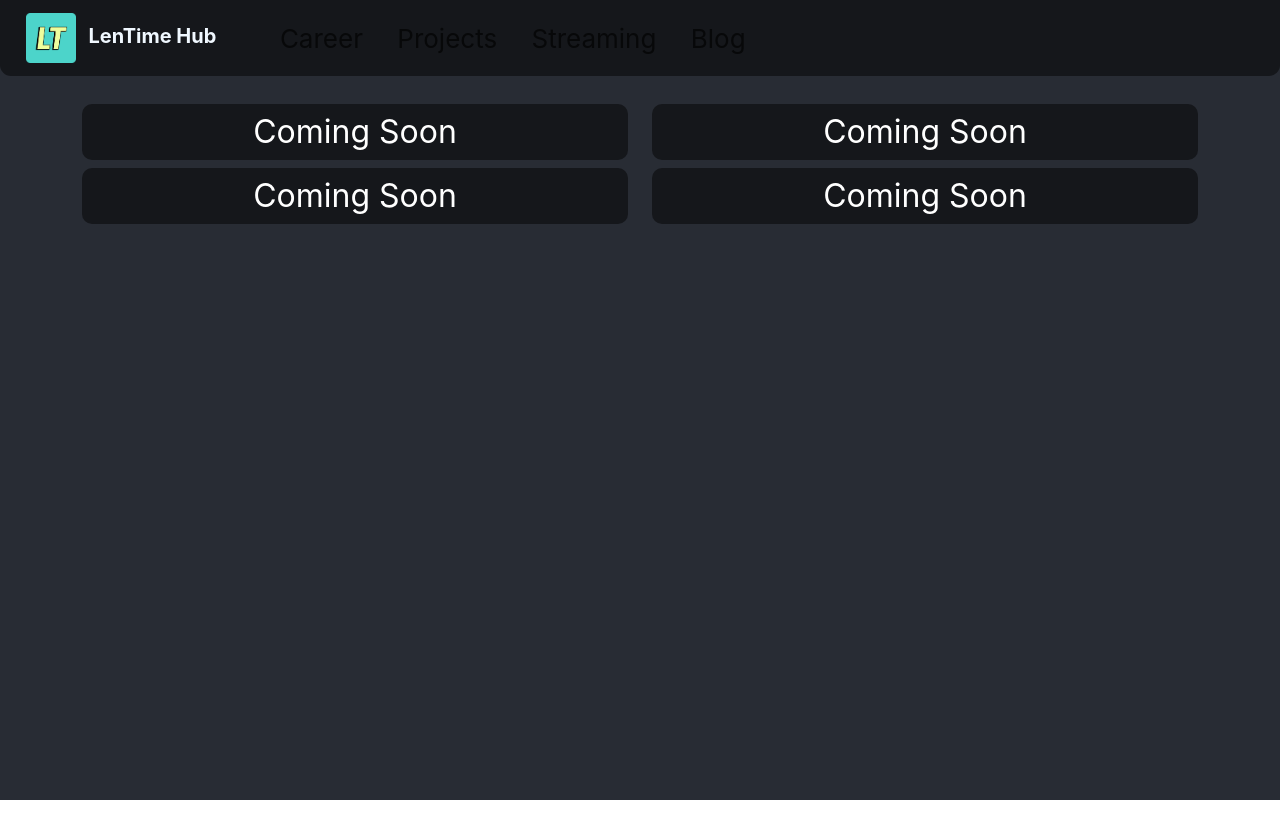
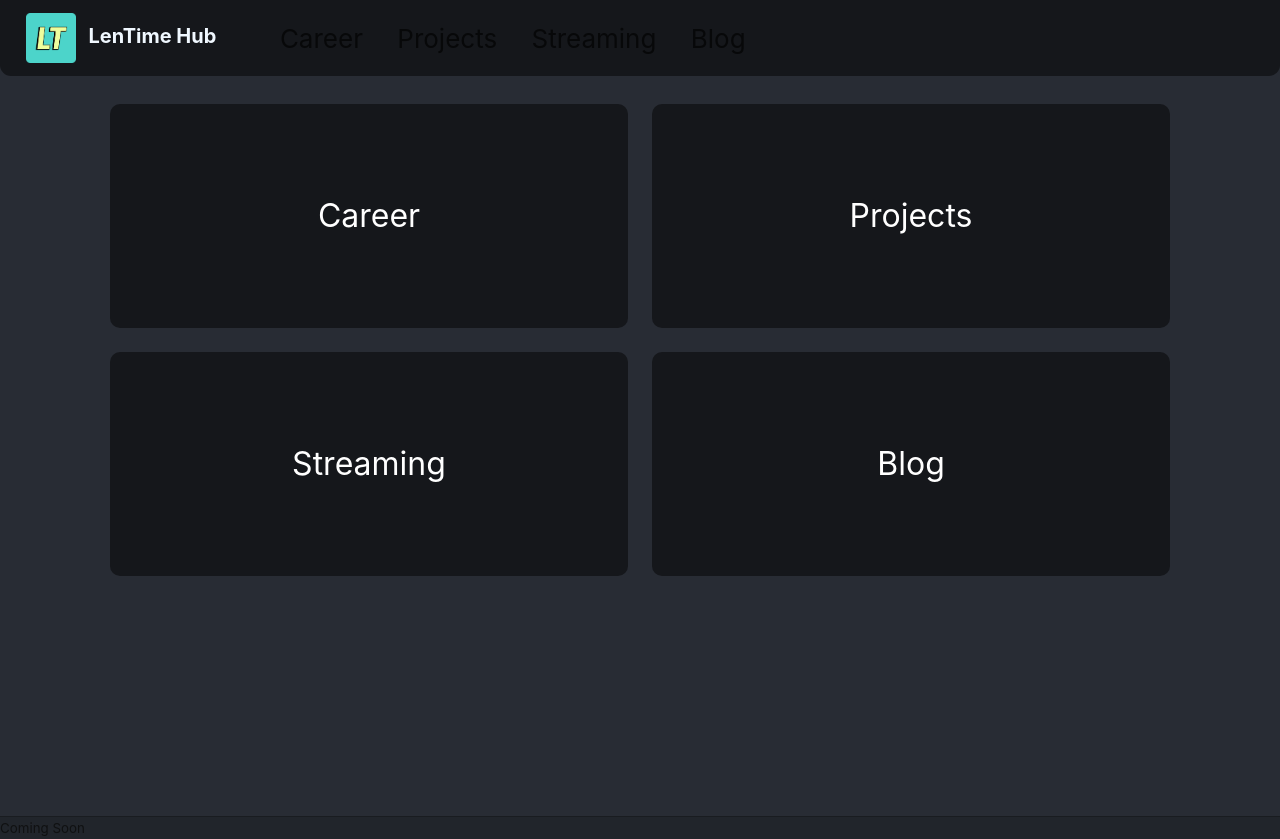
Before and after one commit to Dranelmek/Blogsite, a React (Create React App) app in the folder lentime_hub/frontend/: page / in a window 1280 px wide. Before the commit the page ends 800 px from the top, so only its background shows below. Built offline with nearby package versions, Linux system fonts and the light colour scheme.

Commit message:
added props to panel component and overall updates

```diff
--- a/lentime_hub/frontend/src/components/App.js
+++ b/lentime_hub/frontend/src/components/App.js
@@ -1,14 +1,18 @@
 import './styles/App.css';
 import Navbar from './Navbar';
+import Footer from './Footer';
 import Hub from './Hub';
 
 function App() {
   return (
     <div className="App">
+      <div className="content">
       <header className="App-header">
         <Navbar />
       </header>
       <Hub></Hub>
+      </div>
+      <Footer />
     </div>
   );
 }
--- /dev/null
+++ b/lentime_hub/frontend/src/components/Footer.js
@@ -0,0 +1,14 @@
+import "./styles/Footer.css"
+import Filler from "./Filler"
+
+const Footer = function (props) {
+
+    return(
+        <div className="footer">
+            <hr/>
+            <Filler />
+        </div>
+    )
+}
+
+export default Footer
--- a/lentime_hub/frontend/src/components/Panel.js
+++ b/lentime_hub/frontend/src/components/Panel.js
@@ -1,11 +1,13 @@
 import "./styles/Panel.css"
 import Filler from "./Filler";
 
-const Panel = function() {
+const Panel = function(props) {
 
     return (
-        <div className="panel my-1 py-1 px-1">
-            <Filler />
+        <div className="panel my-1">
+            <div className="panel-content">
+                {props.content}
+            </div>
         </div>
     )
 }
--- a/lentime_hub/frontend/src/components/PanelContainer.js
+++ b/lentime_hub/frontend/src/components/PanelContainer.js
@@ -1,23 +1,23 @@
 import Panel from "./Panel";
 
-const PanelContainer = function() {
+const PanelContainer = function(props) {
 
     return (
         <div className="container">
-            <div className="row">
-                <div className="col-12 col-md-6">
-                    <Panel />
+            <div className="row mx-3">
+                <div className="col-12 col-md-6 mb-3">
+                    <Panel content="Career" />
                 </div>
-                <div className="col-12 col-md-6">
-                    <Panel />
+                <div className="col-12 col-md-6 mb-3">
+                    <Panel content="Projects" />
                 </div>
             </div>
-            <div className="row">
-                <div className="col-12 col-md-6">
-                    <Panel />
+            <div className="row mx-3">
+                <div className="col-12 col-md-6 mb-3">
+                    <Panel content="Streaming" />
                 </div>
-                <div className="col-12 col-md-6">
-                    <Panel />
+                <div className="col-12 col-md-6 mb-3">
+                    <Panel content="Blog" />
                 </div>
             </div>
         </div>
--- a/lentime_hub/frontend/src/components/styles/App.css
+++ b/lentime_hub/frontend/src/components/styles/App.css
@@ -16,3 +16,9 @@
   background-color: #15171b;
   transition: 0.3s;
 }
+
+.content {
+  height: 100%;
+  min-height: 100vh;
+  margin-bottom: 2vh;
+}
--- /dev/null
+++ b/lentime_hub/frontend/src/components/styles/Footer.css
@@ -0,0 +1,12 @@
+.footer {
+    background-color: #21252b;
+    color: #101112;
+    font-size: 10pt;
+}
+
+.footer hr {
+    border-top: 1px solid;
+    border-color: black;
+    margin-bottom: 2px;
+    margin-top: 0;
+}
--- a/lentime_hub/frontend/src/components/styles/Panel.css
+++ b/lentime_hub/frontend/src/components/styles/Panel.css
@@ -4,6 +4,9 @@
     color: white;
     font-size: 2em;
     text-align: center;
+    padding-top: 17%;
+    padding-bottom: 17%;
+    max-height: 240px;
 }
 
 
@@ -11,5 +14,8 @@
 .panel:hover {
     color: #15171b;
     background-color: #65dbdf;
+    font-size: 2.5em;
     transition: 1s;
+    padding-top: auto;
+    padding-bottom: auto;
 }
```
